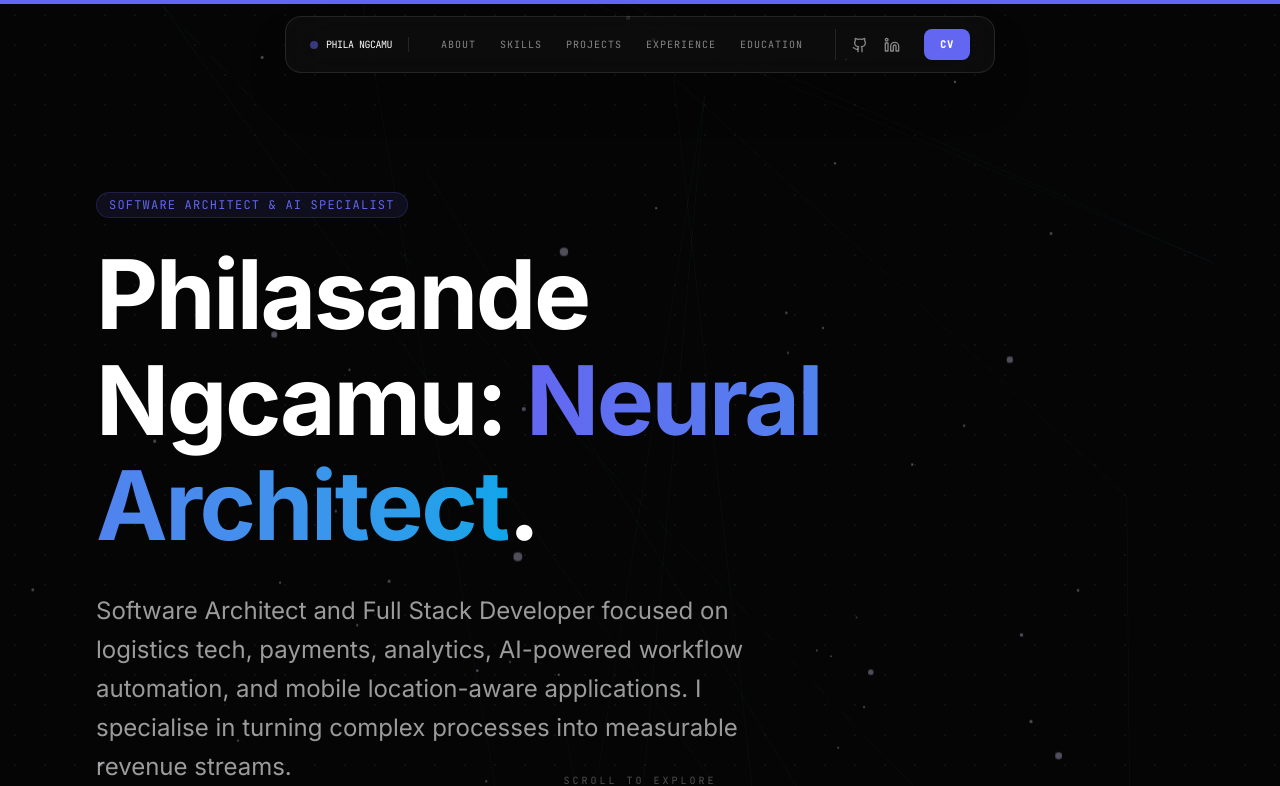
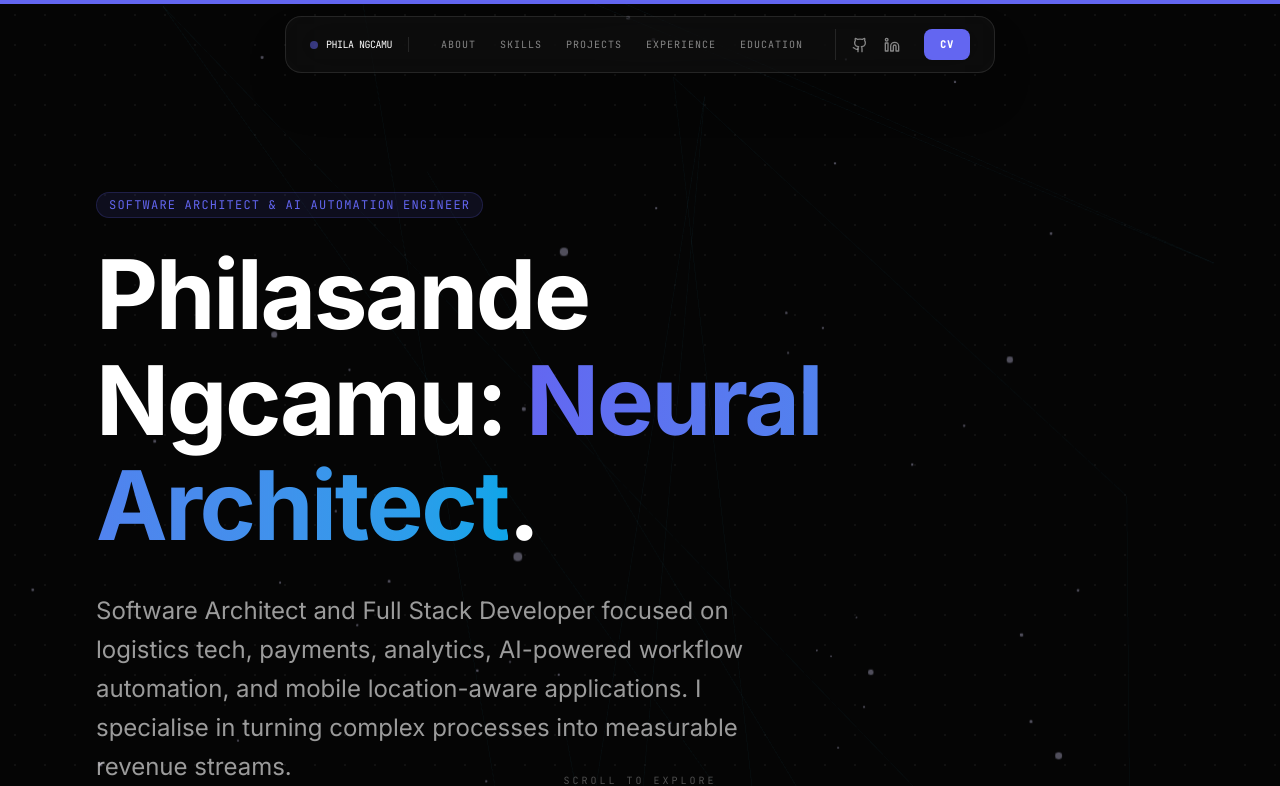
Before and after one commit to PhilaNgcamu/personal-portfolio, a React (Vite) app: page / in a window 1280 px wide. Shown: the top 786 px of the page. Built offline with nearby package versions, Linux system fonts and the light colour scheme.

Commit message:
feat: Update job title to AI Automation Engineer
Refines the job title in the personal branding section to more accurately reflect the focus on AI-powered workflow automation.

```diff
--- a/src/App.tsx
+++ b/src/App.tsx
@@ -228,7 +228,7 @@ export default function App() {
               className="flex flex-col items-start"
             >
               <span className="inline-block px-3 py-1 rounded-full bg-electric-indigo/10 border border-electric-indigo/20 text-electric-indigo text-xs font-mono mb-6 uppercase tracking-widest">
-                Software Architect & AI Specialist
+                Software Architect & AI Automation Engineer
               </span>
               <h1 className="text-5xl md:text-8xl font-bold tracking-tight mb-8 leading-[1.1]">
                 Philasande Ngcamu: <span className="text-gradient">Neural Architect</span>.
@@ -280,7 +280,7 @@ export default function App() {
               <SectionHeading subtitle="The Narrative">About Me</SectionHeading>
               <div className="space-y-6 text-lg text-white/70 leading-relaxed">
                 <p>
-                  I am a Software Developer and AI Automation Specialist currently optimising complex enterprise operations at <span className="text-white font-medium">Land and Sea Shipping</span>.
+                  I am a Software Developer and AI Automation Engineer currently optimising complex enterprise operations at <span className="text-white font-medium">Land and Sea Shipping</span>.
                 </p>
                 <p>
                   While completing my BSc in Mathematics and Computer Science at <span className="text-white font-medium">UNISA</span>, I spend my days (and nights) engineering autonomous workflows that replace manual bottlenecks with intelligent agents.
```
